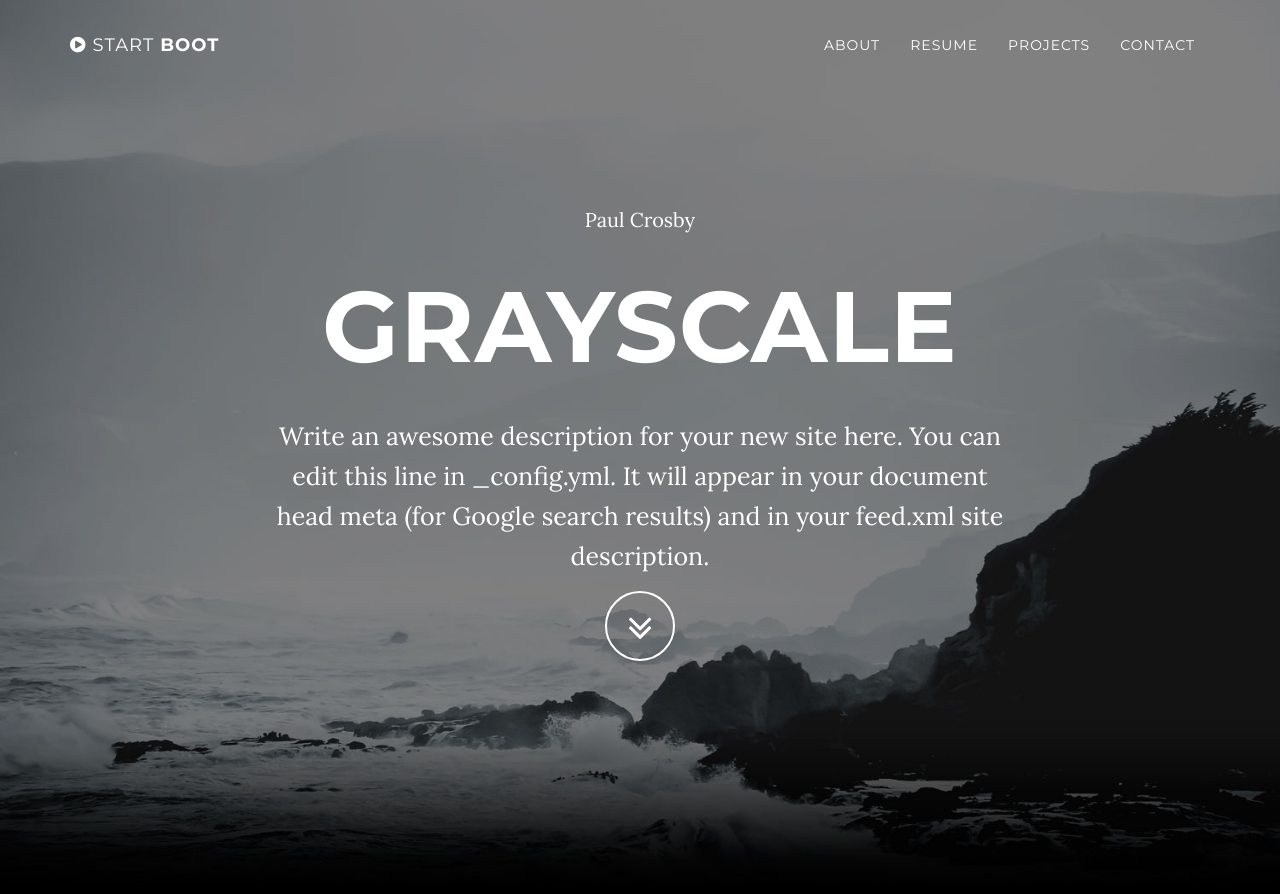
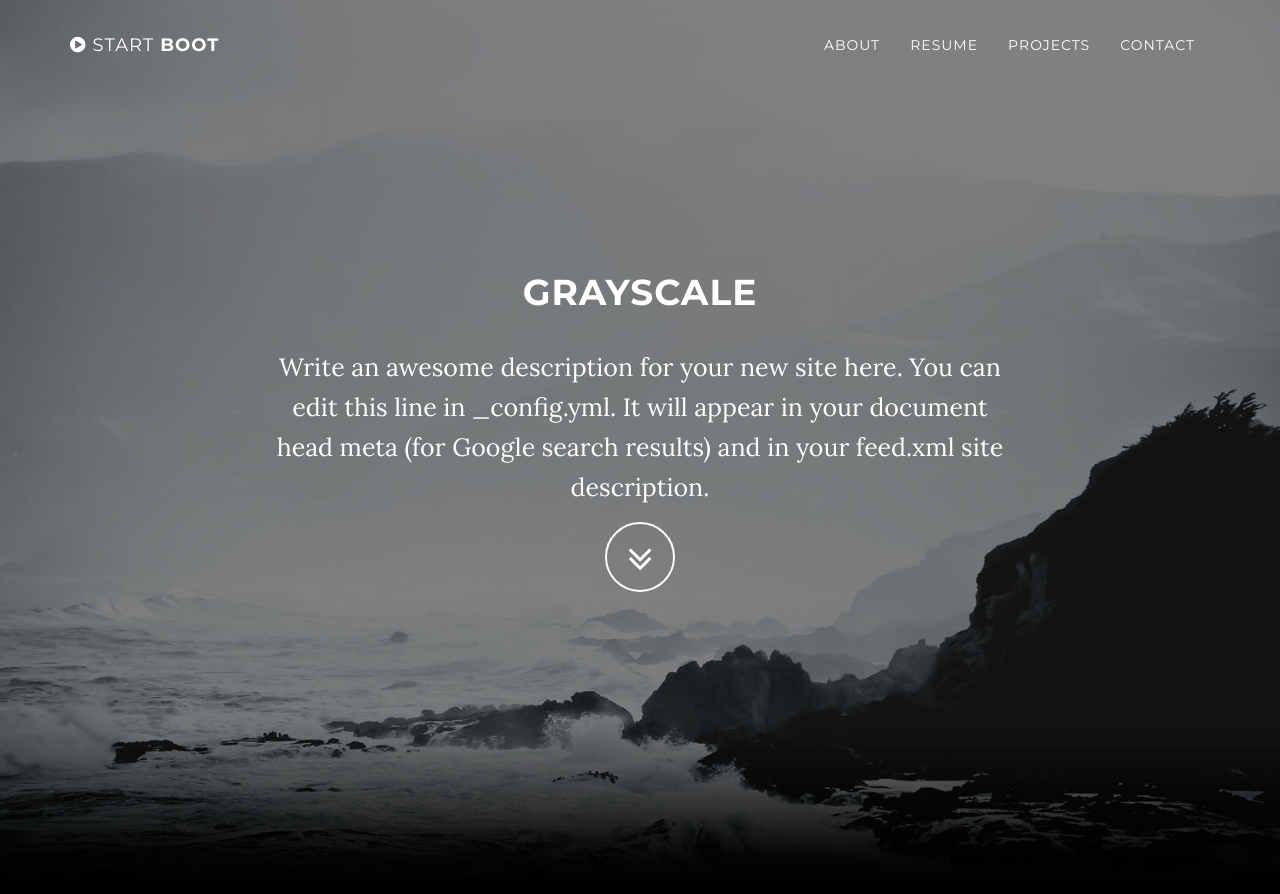
Before and after one commit to Crozza71/Crozza71.github.io, a Jekyll site: the page built from index.html, in a window 1280 px wide and 900 px high. Shown: the top 894 px of the window. Built offline with Jekyll 4.4.1, drawn with Linux system fonts in a browser that asks for light colours.

Commit message:
test header

```diff
--- a/_includes/header.html
+++ b/_includes/header.html
@@ -1,11 +1,10 @@
     <!-- Intro Header -->
     <header class="intro">
         <div class="intro-body">
-        <p>Paul Crosby</p>
             <div class="container">
                 <div class="row">
                     <div class="col-md-8 col-md-offset-2">
-                        <h1 class="brand-heading">{{ site.title }}</h1>
+                        <h1 class="Paul Crosby">{{ site.title }}</h1>
                         <p class="intro-text">{{ site.description }}<br>
                         <a href="#about" class="btn btn-circle page-scroll">
                             <i class="fa fa-angle-double-down animated"></i>
```
